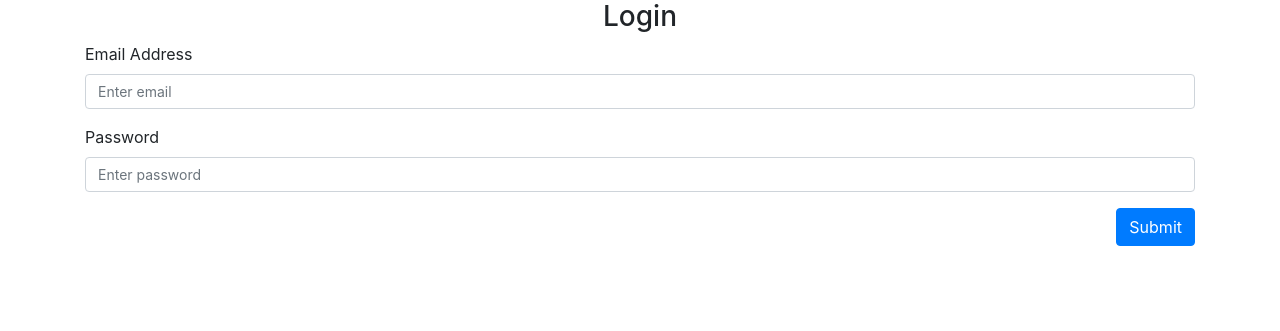
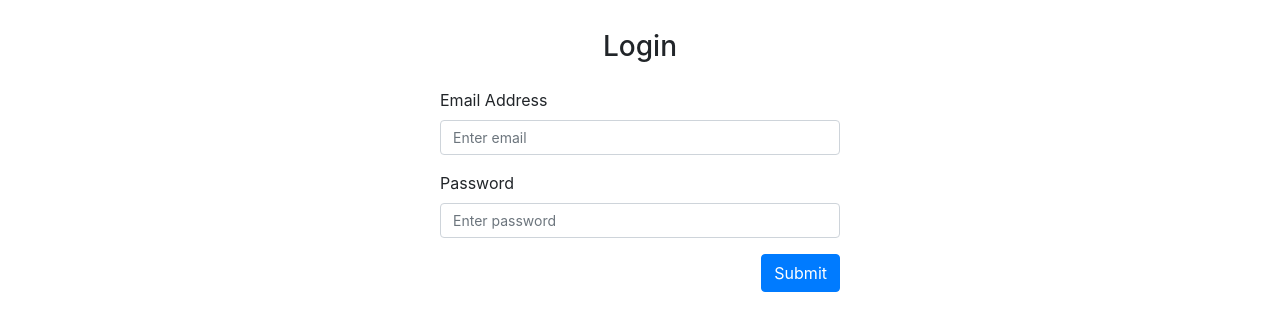
Before and after one commit to ShogAlharbi/studentComplaints, a Flask app: page /auth/login in a window 1280 px wide. Shown: the part 56-387 px from the top of the page. Run offline with Flask 3, Linux system fonts and the light colour scheme; some libraries are stand-ins or nearby versions.

Commit message:
login.html

```diff
--- a/website/templates/login.html
+++ b/website/templates/login.html
@@ -2,20 +2,22 @@
 {% block title %}{{ 'تسجيل الدخول' if lang == 'ar' else 'Login' }}{% endblock %}
 
 {% block content %}
-<form method="POST">
-    <h3 class="d-flex justify-content-center">{{ 'تسجيل الدخول' if lang == 'ar' else 'Login' }}</h3>
+<form method="POST" style="max-width: 400px; margin: 30px auto;">
+    <h3 class="d-flex justify-content-center mb-4">{{ 'تسجيل الدخول' if lang == 'ar' else 'Login' }}</h3>
+
     <div class="form-group" style="text-align: {{ 'right' if lang == 'ar' else 'left' }};">
-        <label for="email">{{ 'البريد الإلكتروني' if lang == 'ar' else 'Email Address' }}</label></label>
+        <label for="email">{{ 'البريد الإلكتروني' if lang == 'ar' else 'Email Address' }}</label>
         <input
             type="email"
             class="form-control"
             id="email"
             name="email"
-            style="font-size: 14px; padding-right: 35px; text-align: left; direction: ltr;"
-
             placeholder="{{ 'أدخل بريدك الإلكتروني' if lang == 'ar' else 'Enter email' }}"
+            style="font-size: 14px; direction: ltr; text-align: left;"
+            required
         />
     </div>
+
     <div class="form-group position-relative" style="text-align: {{ 'right' if lang == 'ar' else 'left' }};">
         <label for="password1">{{ 'كلمة المرور' if lang == 'ar' else 'Password' }}</label>
         <input
@@ -23,25 +25,24 @@
             class="form-control"
             id="password1"
             name="password1"
+            placeholder="{{ 'أدخل كلمة المرور' if lang == 'ar' else 'Enter password' }}"
             style="font-size: 14px; padding-right: 35px; text-align: left; direction: ltr;"
-
-            placeholder="{{ 'أدخل كلمة المرور' if lang == 'ar' else 'Enter password' }}"
             oninput="toggleEyeVisibility('password1', 'eyeIcon1')"
             onfocus="toggleEyeVisibility('password1', 'eyeIcon1')"
             onblur="hideEyeIconIfEmpty('password1', 'eyeIcon1')"
+            required
         />
         <img
             id="eyeIcon1"
             src="{{ url_for('static', filename='images/eyeClose1.svg') }}"
             alt="Toggle Password Visibility"
-            style="display:none; position: absolute; top: 75%; right: 10px; transform: translateY(-50%); cursor: pointer; width: 20px; height: 20px;"
+            style="display:none; position: absolute; top: 70%; right: 10px; transform: translateY(-50%); cursor: pointer; width: 20px; height: 20px;"
             onclick="togglePasswordVisibility('password1', 'eyeIcon1')"
         />
     </div>
 
     <button type="submit" class="btn btn-primary" style="float: {{ 'left' if lang == 'ar' else 'right' }};">
-  {{ 'إرسال' if lang == 'ar' else 'Submit' }}
-</button>
-
+        {{ 'إرسال' if lang == 'ar' else 'Submit' }}
+    </button>
 </form>
 {% endblock %}
```
